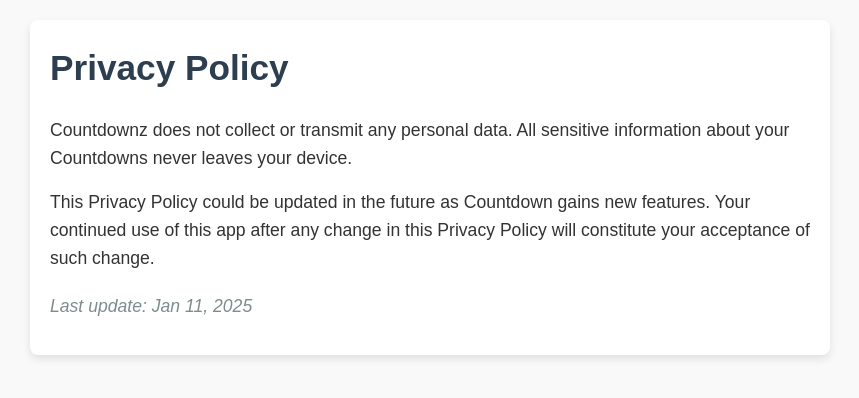
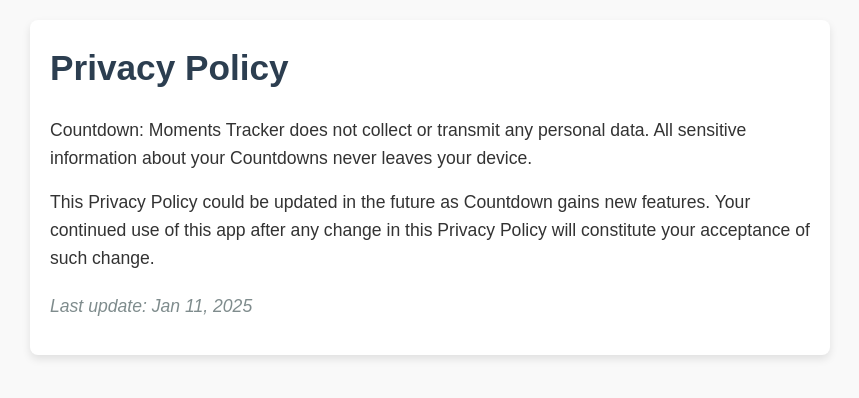
Before and after one commit to vladgershun/Countdowns, a plain HTML site: page index.html in a window 1280 px wide. Shown: the whole page, without its empty margins (210-1069 px from the left). Drawn offline with Linux system fonts and the light colour scheme.

Commit message:
Update index.html

```diff
--- a/index.html
+++ b/index.html
@@ -9,7 +9,7 @@
 <body>
     <div class="container">
         <h1>Privacy Policy</h1>
-        <p>Countdownz does not collect or transmit any personal data. All sensitive information about your Countdowns never leaves your device.</p>
+        <p>Countdown: Moments Tracker does not collect or transmit any personal data. All sensitive information about your Countdowns never leaves your device.</p>
         <p>This Privacy Policy could be updated in the future as Countdown gains new features. Your continued use of this app after any change in this Privacy Policy will constitute your acceptance of such change.</p>
         <p class="last-update">Last update: Jan 11, 2025</p>
     </div>
```
